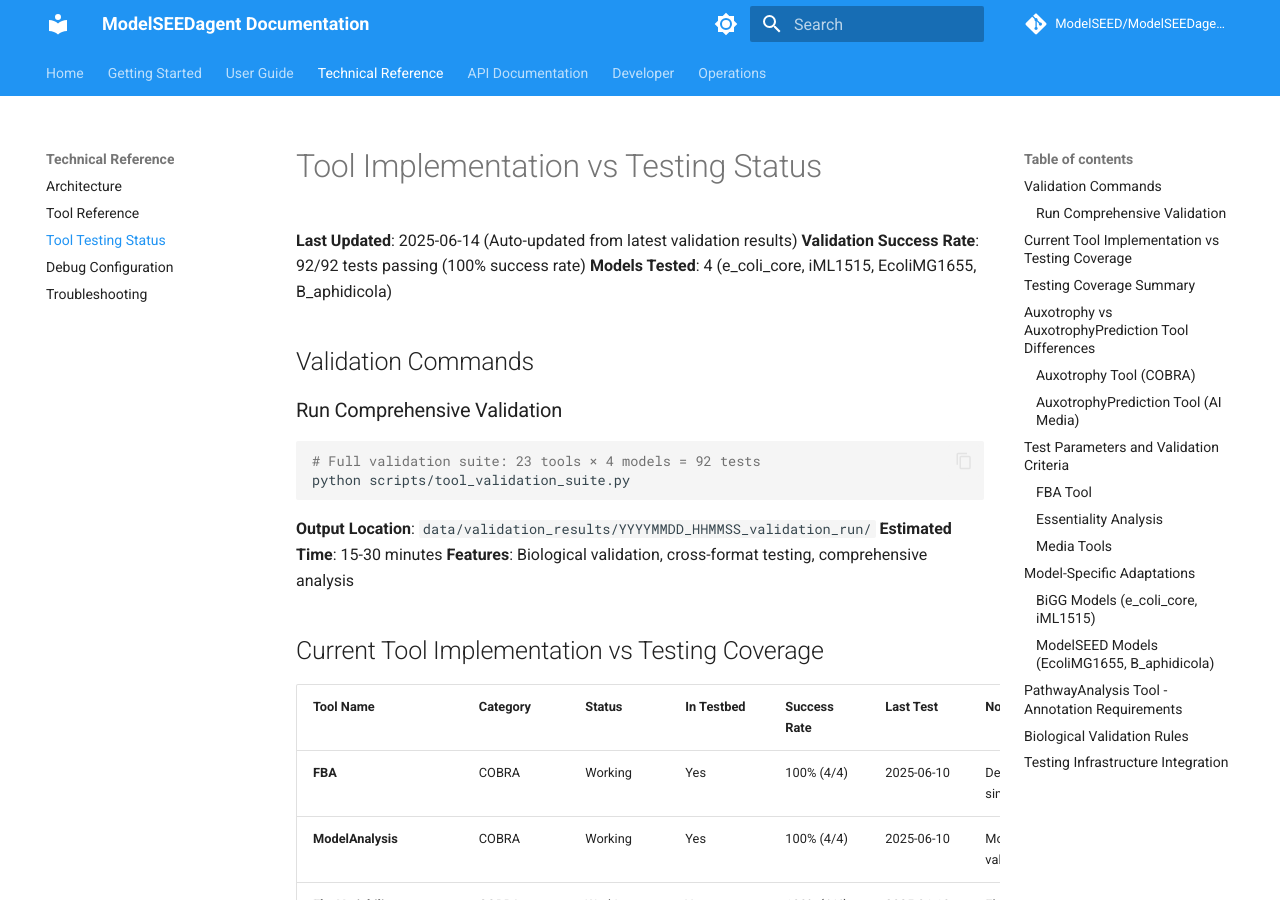
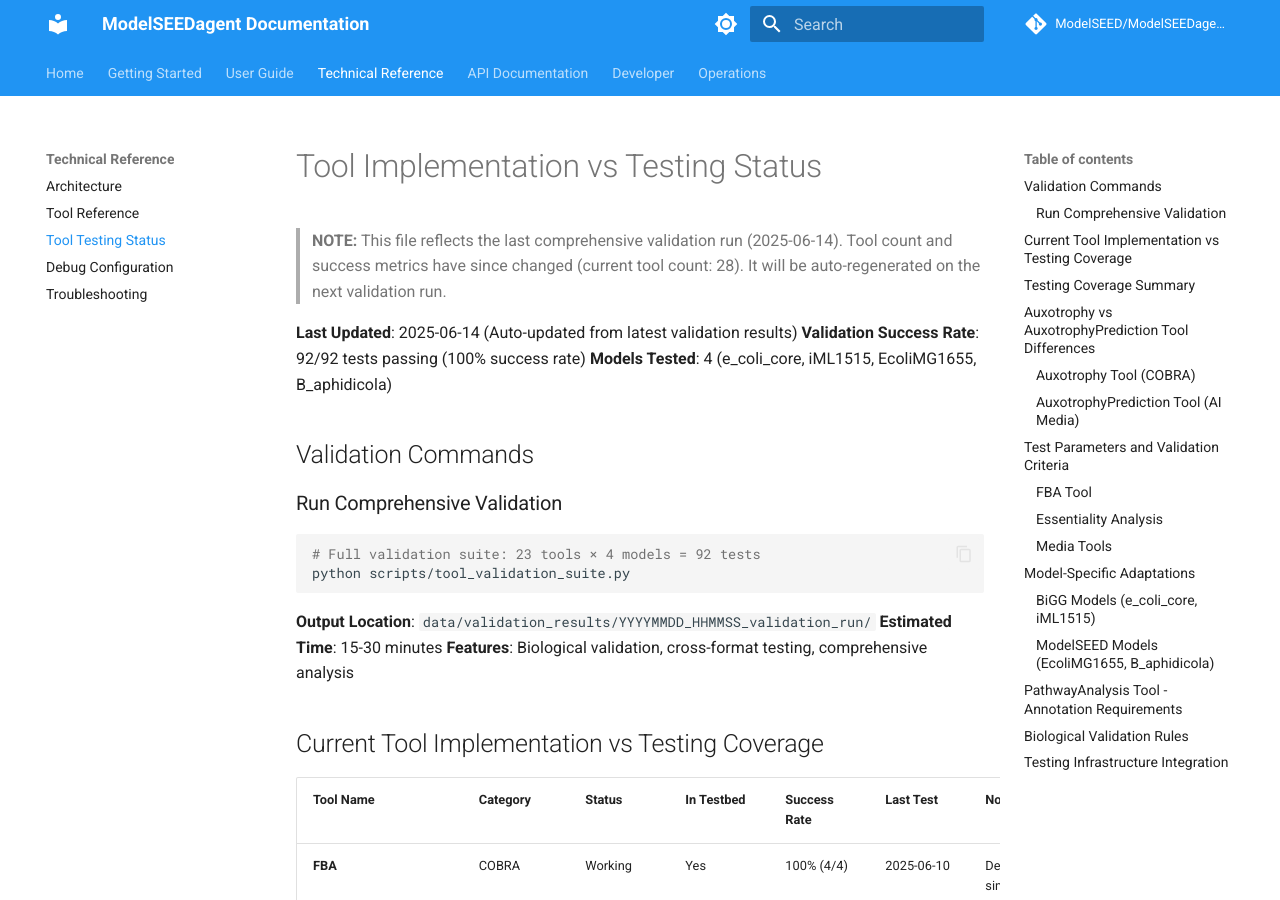
Before and after one commit to jplfaria/ModelSEEDagent, an MkDocs documentation site: the page built from docs/TOOL_TESTING_STATUS.md, in a window 1280 px wide and 900 px high. Built offline with MkDocs 1.6.1 and Material for MkDocs 9.7.7, drawn with Linux system fonts in a browser that asks for light colours; a script that is not in the unit is left out; comment, search, counter and statistics services are not loaded.

Commit message:
docs: placeholder CLI reference & FAQ; banner note on outdated tool status

```diff
--- a/docs/TOOL_TESTING_STATUS.md
+++ b/docs/TOOL_TESTING_STATUS.md
@@ -1,4 +1,6 @@
 # Tool Implementation vs Testing Status
+
+> **NOTE:** This file reflects the last comprehensive validation run (2025-06-14). Tool count and success metrics have since changed (current tool count: 28). It will be auto-regenerated on the next validation run.
 
 **Last Updated**: 2025-06-14 (Auto-updated from latest validation results)
 **Validation Success Rate**: 92/92 tests passing (100% success rate)
```
Also changed, not shown: docs/user-guide/cli-reference.md (added, +7 -0 lines), docs/user-guide/faq.md (added, +3 -0 lines).
